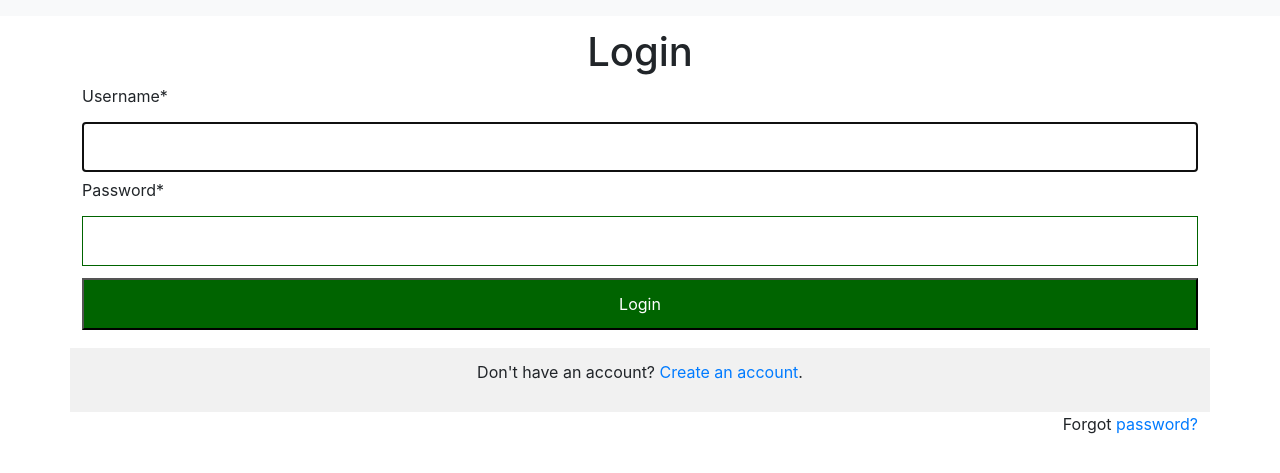
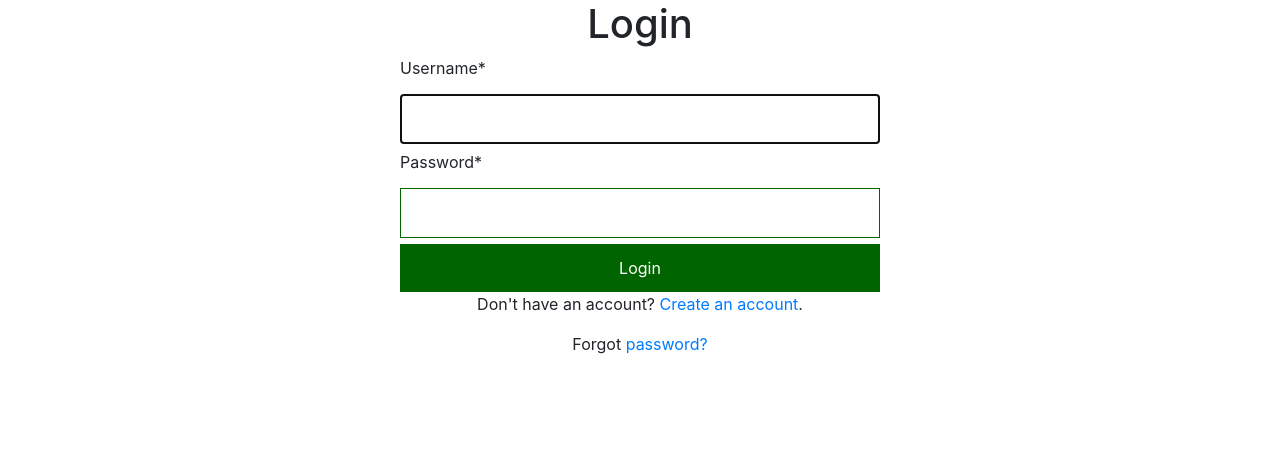
Before and after one commit to Pierre-siddall/exeplore, a Django app: page /login/ in a window 1280 px wide. Shown: the top 473 px of the page. Run offline with Django 4.2, Linux system fonts and the light colour scheme; some libraries are stand-ins or nearby versions.

Commit message:
formatting and standardising

```diff
--- a/Exeplore/Exeplore/static/css/stylesheet.css
+++ b/Exeplore/Exeplore/static/css/stylesheet.css
@@ -1,3 +1,28 @@
+/* --------- general formatting --------- */
+
+/* for viewing on mobile - all html goes in one big div of this class */
+.mobile-container {
+    max-width: 480px;
+    margin: auto;
+}
+
+/* for looking at it on a laptop */
+.container {
+    padding: 12px;
+}
+
+h1 {
+    text-align: center;
+}
+
+button:hover {
+    opacity: 0.5;
+}
+
+img#map {
+    width: 100%;
+}
+
 input[type=text],input[type=password] {
     width: 100%;
     padding: 12px 16px;
@@ -6,50 +31,21 @@ input[type=text],input[type=password] {
     border: 1px solid #006400;
     box-sizing: border-box;
 }
-button {
+
+/* for any button that is okay or submit or done or go */
+button.submit {
     background-color: #006400;
     color: white;
     padding: 12px 16px;
-    margin: 6px 0;
-    cursor: pointer;
-    width: 100%;
-}
-button:hover {
-    opacity: 0.5;
-}
-.container {
-    padding: 12px;
-}
-
-span.password {
-    float: right;
-    padding-top: 12px;
-}
-
-/* general formatting */
-
-h1 {
-    text-align: center;
-}
-
-img#map {
+    margin: 0%;
+    border: 0ch;
     width: 100%;
 }
 
-.mobile-container { /* put everything in a div with this class */
-    max-width: 480px;
-    margin: auto;
-    background-color: #555;
-    height: 500px;
-    color: white;
-    border-radius: 10px;
-}
-
-/* formatting for the menu bar */
+/* --------- formatting the menu bar --------- */
 
 .topnav {
     overflow: hidden;
-    background-color: #333;
     position: relative;
     height:50px;
 }
@@ -59,4 +55,10 @@ button.icon {
     padding:0%;
     margin:0%;
     border:0ch;
+    background-color: #006400;
+    color: white;
 }
+
+button.icon img {
+    width:50px;
+}
--- a/Exeplore/templates/registration/header.html
+++ b/Exeplore/templates/registration/header.html
@@ -10,7 +10,6 @@
         <link rel="stylesheet" href="https://cdn.jsdelivr.net/npm/bootstrap@4.5.3/dist/css/bootstrap.min.css" integrity="sha384-TX8t27EcRE3e/ihU7zmQxVncDAy5uIKz4rEkgIXeMed4M0jlfIDPvg6uqKI2xXr2" crossorigin="anonymous">
 		<!--Custom CSS-->
 		<link rel="stylesheet" href="{% static 'css/stylesheet.css'%}" type="text/css">
-		<link rel="stylesheet" href="https://cdnjs.cloudflare.com/ajax/libs/font-awesome/4.7.0/css/font-awesome.min.css">
 		<!-- this is how a Django tutorial said to do it -->
 	</head>
 	<body>
--- a/Exeplore/templates/registration/login.html
+++ b/Exeplore/templates/registration/login.html
@@ -1,28 +1,18 @@
 {% extends 'registration/header.html' %}
-
-<!-- this will need to be created, an html for a navigaion bar-->
-{% include 'templates/includes/navbar.html' %}
-
 {% block content %}
 {% load crispy_forms_tags %}
 
-<!--Navbar-->
-<nav class="navbar navbar-expand-sm navbar-light bg-light"></nav>
-<div class="container">
-    <!-- Login form -->
+<div class="mobile-container">
+    <!-- login form -->
     <h1>Login</h1>
     <form method="POST">
         {% csrf_token %}
         {{ login_form|crispy }}
-        <button type="submit">Login</button>
+        <button class="submit" type="submit">Login</button>
     </form>
-</div>
-
-</div>
-    <div class="container" style="background-color:#f1f1f1">
-        <!-- need URLs for sending to register and forgot password-->
+    <div>
         <p class="text-center">Don't have an account? <a href="/register">Create an account</a>.</p>
-        <span class="password">Forgot <a href="#">password?</a></span>
+        <p class="text-center">Forgot <a href="#">password?</a></p>
     </div>
 </div>
 
```
Also changed, not shown: Exeplore/templates/registration/home.html (+6 -12 lines), Exeplore/templates/registration/register.html (+3 -7 lines).
